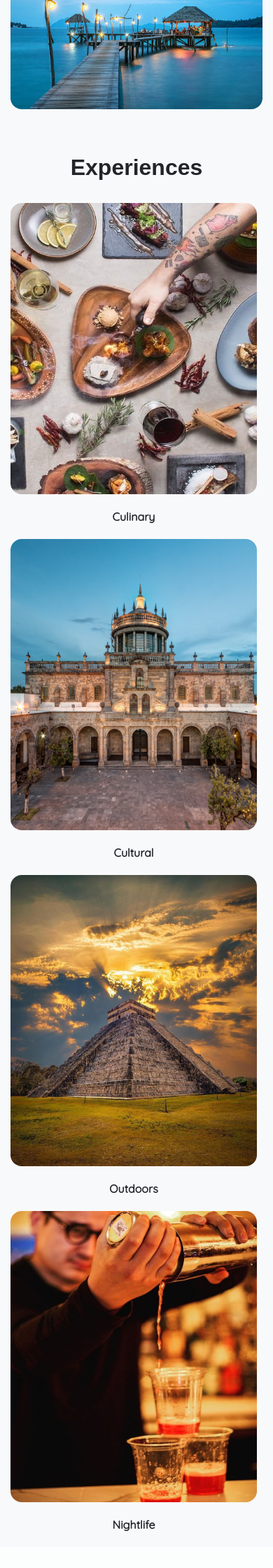
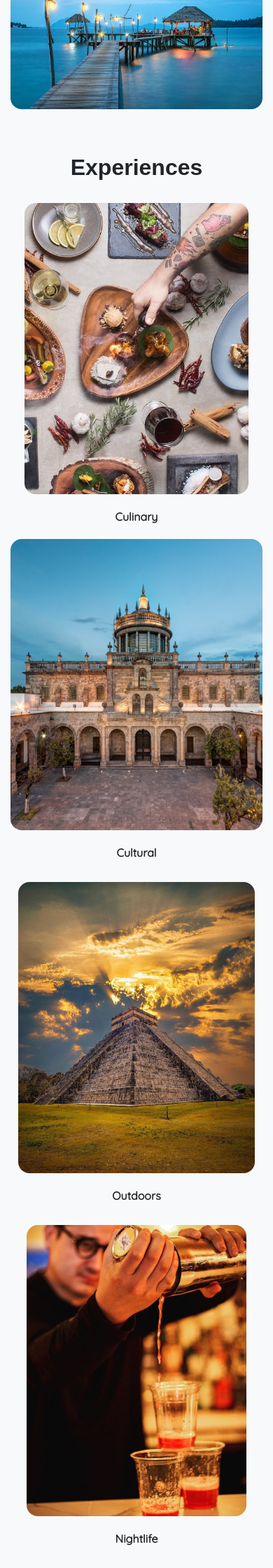
Before and after one commit to SolracDavid99/QuickTrip, a PHP site: page /html/home.html in a window 390 px wide. Shown: the part 676-2916 px from the top of the page at 70% size. Before the commit the page ends 2864 px from the top, so only its background shows below. Run offline with PHP 8.4, Linux system fonts and the light colour scheme; some web fonts are replaced.

Commit message:
Imagenes responsivas

```diff
--- a/css/home.css
+++ b/css/home.css
@@ -61,15 +61,20 @@ body{
     font-family: 'Quicksand', sans-serif;
 }
 #category{
-    width: 22rem;
+/*    width: 22rem;
+*/
     height: 26rem;
     border-radius:1rem;
+
 }
 .card{
     border: none;
     background-color: #f8f9fb;
-    width: 22rem;
+    margin: 0 auto; /* Added */
+    float: none; /* Added */
+    margin-bottom: 10px; /* Added */
 }
+
 
 #portada{
     border-radius:1rem;
--- a/html/home.html
+++ b/html/home.html
@@ -86,15 +86,15 @@
     <!-- Cards -->
     <div class="container-fluid d-flex justify-content-center align-items-center">
         <div class="row">
-            <div class="col-md">
-                <div class="card">
+            <div class="col-md d-flex justify-content-center">
+                <div class="card.mx-auto">
                     <img id="category" class="card-img-top" src="/assets/img/home/food.jpg" alt="Card image cap">
                     <div class="card-body">
                         <p class="card-text text-center font-weight-bold" id="contenido">Culinary</p>
                     </div>
                 </div>
             </div>
-            <div class="col-md">
+            <div class="col-md d-flex justify-content-center">
                 <div class="card">
                     <img class="card-img-top" id="category"src="/assets/img/home/cabañas.jpeg" alt="Card image cap">
                     <div class="card-body">
@@ -102,7 +102,7 @@
                     </div>
                 </div>
             </div>
-            <div class="col-md">
+            <div class="col-md d-flex justify-content-center">
                 <div class="card">
                     <img class="card-img-top" id="category" src="/assets/img/home/piramide.jpg" alt="Card image cap">
                     <div class="card-body">
@@ -110,7 +110,7 @@
                     </div>
                 </div>
             </div>
-            <div class="col-md">
+            <div class="col-md d-flex justify-content-center">
                 <div class="card">
                     <img class="card-img-top" id="category" src="/assets/img/home/nightlife.jpg" alt="Card image cap">
                     <div class="card-body">
```
